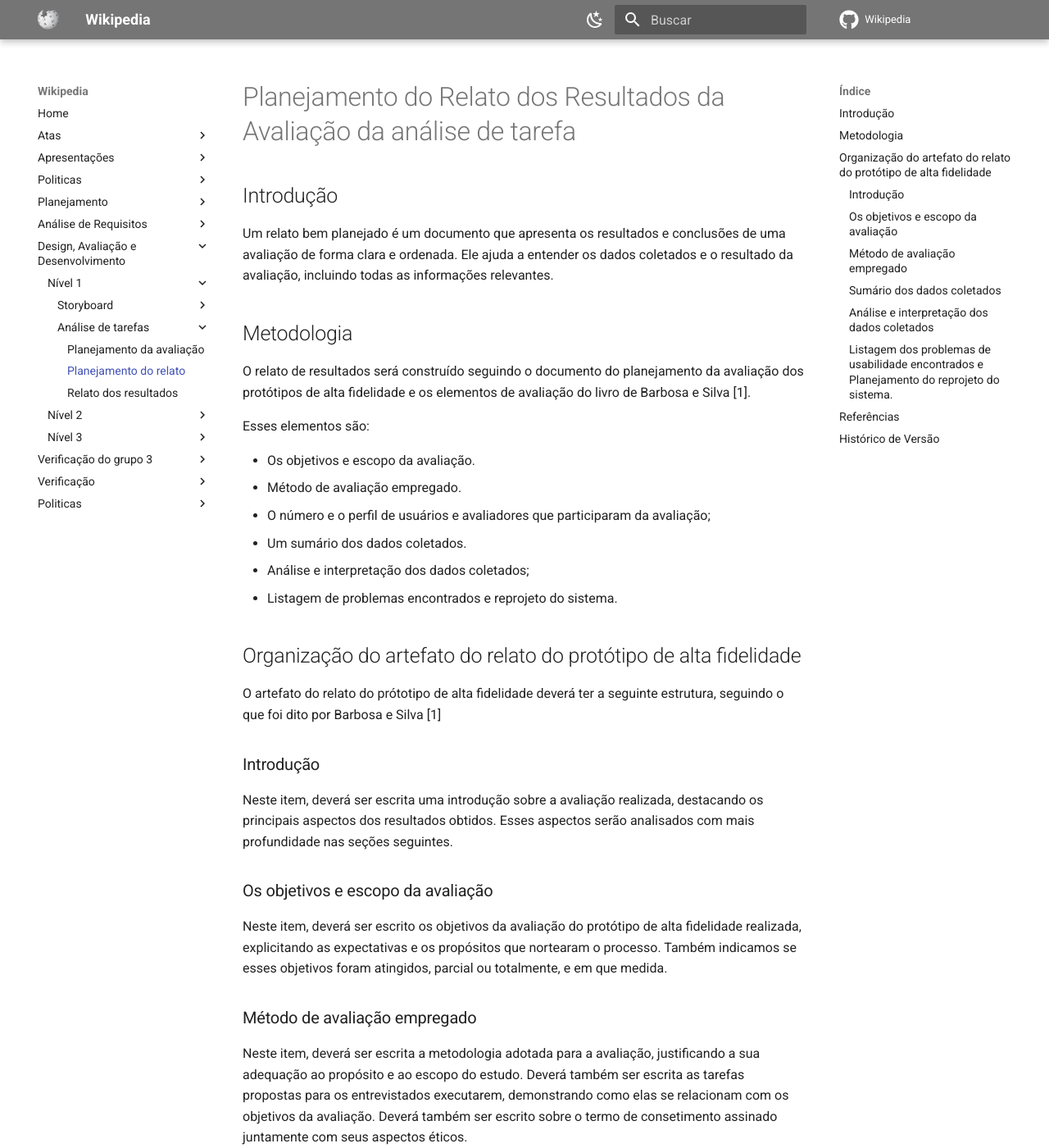
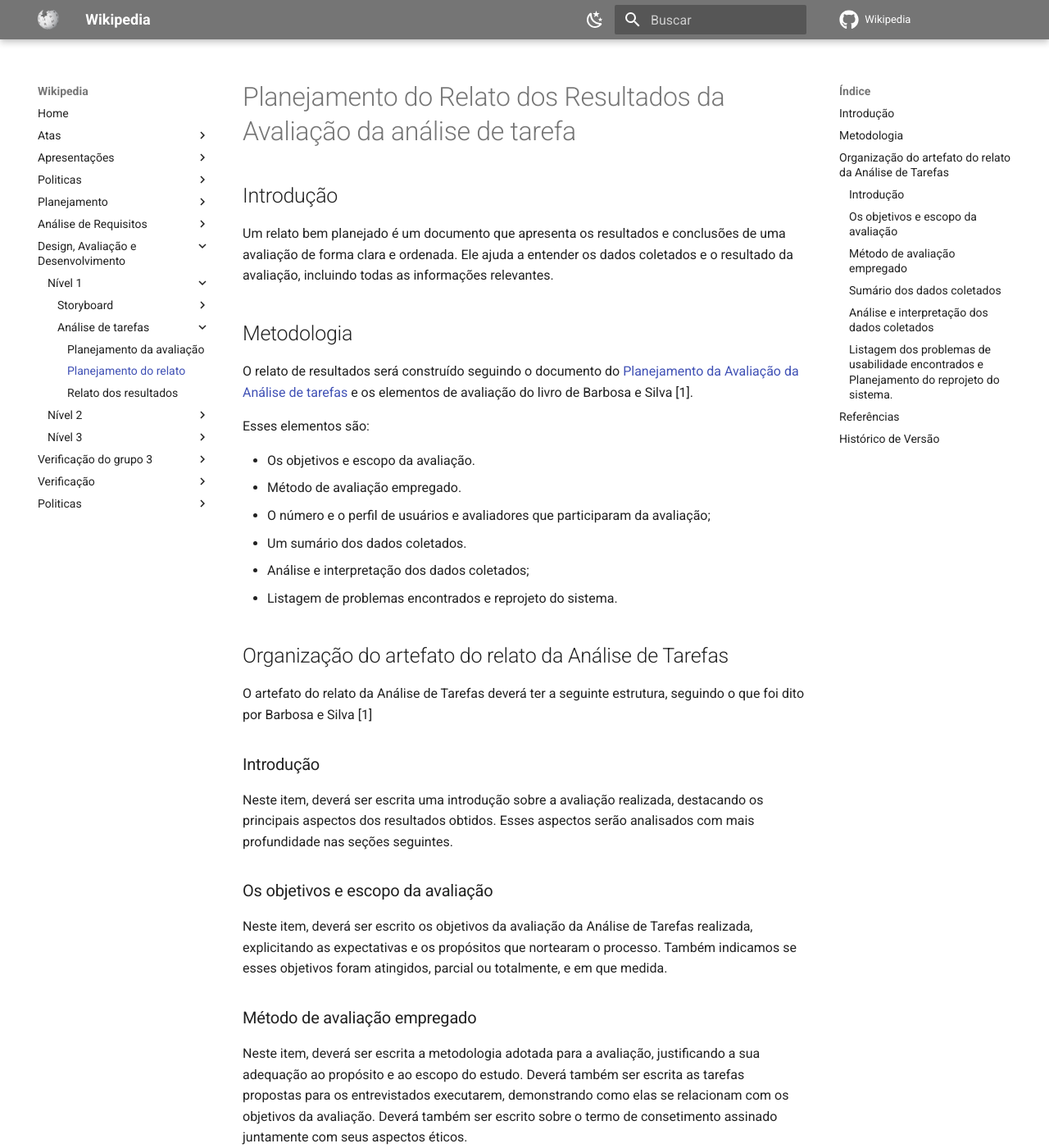
Before and after one commit to Interacao-Humano-Computador/2023.1-Wikipedia, an MkDocs documentation site: the page built from docs/design-avaliacao-desenvolvimento/nivel1/analiseDeTarefas/planejamentoResultadosAnalisesTarefas.md, in a window 1280 px wide and 1400 px high. Shown: the whole window at 82% size. Built offline with MkDocs 1.6.1 and Material for MkDocs 9.7.7, drawn with Linux system fonts in a browser that asks for light colours; comment, search, counter and statistics services are not loaded; some of the changed text lies outside the part shown.

Commit message:
correções no planejamento dos relatos

```diff
--- a/docs/design-avaliacao-desenvolvimento/nivel1/analiseDeTarefas/planejamentoResultadosAnalisesTarefas.md
+++ b/docs/design-avaliacao-desenvolvimento/nivel1/analiseDeTarefas/planejamentoResultadosAnalisesTarefas.md
@@ -6,7 +6,7 @@ Um relato bem planejado é um documento que apresenta os resultados e conclusõe
 
 ## Metodologia
 
-O relato de resultados será construído seguindo o documento do planejamento da avaliação dos protótipos de alta fidelidade e os elementos de avaliação do livro de Barbosa e Silva [1].
+O relato de resultados será construído seguindo o documento do [Planejamento da Avaliação da Análise de tarefas](../analiseDeTarefas/planejamentoDaAvaliacaoTarefas.md) e os elementos de avaliação do livro de Barbosa e Silva [1].
 
 Esses elementos são:
 
@@ -17,9 +17,9 @@ Esses elementos são:
 - Análise e interpretação dos dados coletados;
 - Listagem de problemas encontrados e reprojeto do sistema.
 
-## Organização do artefato do relato do protótipo de alta fidelidade
+## Organização do artefato do relato da Análise de Tarefas
 
-O artefato do relato do prótotipo de alta fidelidade deverá ter a seguinte estrutura, seguindo o que foi dito por Barbosa e Silva [1]
+O artefato do relato da Análise de Tarefas deverá ter a seguinte estrutura, seguindo o que foi dito por Barbosa e Silva [1]
 
 ### Introdução
 
@@ -27,7 +27,7 @@ Neste item, deverá ser escrita uma introdução sobre a avaliação realizada,
 
 ### Os objetivos e escopo da avaliação
 
-Neste item, deverá ser escrito os objetivos da avaliação do protótipo de alta fidelidade realizada, explicitando as expectativas e os propósitos que nortearam o processo. Também indicamos se esses objetivos foram atingidos, parcial ou totalmente, e em que medida.
+Neste item, deverá ser escrito os objetivos da avaliação da Análise de Tarefas realizada, explicitando as expectativas e os propósitos que nortearam o processo. Também indicamos se esses objetivos foram atingidos, parcial ou totalmente, e em que medida.
 
 ### Método de avaliação empregado
 
@@ -35,10 +35,10 @@ Neste item, deverá ser escrita a metodologia adotada para a avaliação, justif
 
 Por fim, deverá ter escrita em forma de tabela o cronograma da avaliação, especificando a data, o horário, o local, entrevistador e entrevistado.
 
-| Data              | Horário              | Local              | Entrevistador              | Entrevistado              | Termo de consetimento           |
-| ----------------- | -------------------- | ------------------ | -------------------------- | ------------------------- | ------------------------------- |
+| Data               | Horário                | Local                | Entrevistador               | Entrevistado                | Termo de consetimento           |
+| ------------------ | ----------------------- | -------------------- | --------------------------- | --------------------------- | ------------------------------- |
 | Data da reunião 1 | Horário da reunião 1 | Local da reunião 1 | Entrevistador da reunião 1 | Entrevistado da reunião 1 | Link do termo de consetimento 1 |
-| ...               | ...                  | ...                | ...                        | ...                       | ...                             |
+| ...                | ...                     | ...                  | ...                         | ...                         | ...                             |
 | Data da reunião N | Horário da reunião N | Local da reunião N | Entrevistador da reunião N | Entrevistado da reunião N | Link do termo de consetimento N |
 
 <div style="text-align: center">
@@ -54,13 +54,13 @@ Além disso, será dispobilizada a gravação de cada sessão de avaliação ant
 A apresentação dos dados deverá ser feita por meio de uma tabela padrão, encontrada na tabela 1.
 
 | Pergunta   | Entrevistado conseguiu realizar? | Observação das atividades do entrevistado | Sugestão de melhoria informada |
-| ---------- | -------------------------------- | ----------------------------------------- | ------------------------------ |
-| Pergunta 1 | Sim                              | Observação 1                              | Sugestão do entrevistado 1     |
-| Pergunta 2 | Não                              | Observação 2                              | Sugestão do entrevistado 2     |
-| Pergunta 3 | Sim                              |                                           |                                |
-| Pergunta 4 | Não                              |                                           |                                |
-| ...        | ....                             | ...                                       | ...                            |
-| Pergunta N | Resposta N                       | Observação N                              | Sugestão do entrevistado N     |
+| ---------- | -------------------------------- | ------------------------------------------- | ------------------------------- |
+| Pergunta 1 | Sim                              | Observação 1                             | Sugestão do entrevistado 1     |
+| Pergunta 2 | Não                             | Observação 2                             | Sugestão do entrevistado 2     |
+| Pergunta 3 | Sim                              |                                             |                                 |
+| Pergunta 4 | Não                             |                                             |                                 |
+| ...        | ....                             | ...                                         | ...                             |
+| Pergunta N | Resposta N                       | Observação N                             | Sugestão do entrevistado N     |
 
 <div style="text-align: center">
     <p> Tabela 2: Respostas do entrevistado [NomeDoEntrevistado] (Fonte: Autores. 2023).</p>
@@ -79,10 +79,10 @@ Neste item, deverá ser escrita uma análise dos dados coletados e identificar o
 Os problemas encontrados devem ser listados em uma tabela, seguindo os critérios de classificação e priorização.
 
 | Problema   | Onde se manifestou   | Problema de usabilidade afetado   | Sugestão de melhoria | Quem irá executar a refatoração |
-| ---------- | -------------------- | --------------------------------- | -------------------- | ------------------------------- |
-| Problema 1 | Onde se manifestou 1 | Problema de usabilidade afetado 1 | Sugestão 1           | Pessoa 1                        |
-| ...        | ...                  | ...                               | ...                  | ...                             |
-| Problema N | Onde se manifestou N | Problema de usabilidade afetado N | Sugestão N           | Pessoa N                        |
+| ---------- | -------------------- | --------------------------------- | --------------------- | ---------------------------------- |
+| Problema 1 | Onde se manifestou 1 | Problema de usabilidade afetado 1 | Sugestão 1           | Pessoa 1                           |
+| ...        | ...                  | ...                               | ...                   | ...                                |
+| Problema N | Onde se manifestou N | Problema de usabilidade afetado N | Sugestão N           | Pessoa N                           |
 
 <div style="text-align: center">
     <p> Tabela 3: Problemas encontrados, sugestão de melhoria e quem irá realizar essa sugestão (Fonte: Autores. 2023).</p>
@@ -90,14 +90,13 @@ Os problemas encontrados devem ser listados em uma tabela, seguindo os critério
 
 ## Referências
 
-- Barbosa, S. D. J.; Silva, B. S. da; Silveira, M. S.; Gasparini, I.; Darin, T.; Barbosa, G. D. J. Interação Humano-Computador e Experiência do usuário. Autopublicação. 2021
-- TERA. Prototipagem de alta fidelidade: o que é, quando, por que e como usar? Medium. Disponível em: [https://medium.com/somos-tera/prototipagem-de-alta-fidelidade-635d745b662b](https://medium.com/somos-tera/prototipagem-de-alta-fidelidade-635d745b662b). Acesso em: 10 jun. 2023.
+- Barbosa, S. D. J.; Silva, B. S. da; Silveira, M. S.; Gasparini, I.; Darin, T.; Barbosa, G. D. J. Interação Humano-Computador e Experiência do usuário. Autopublicação. 2021.
 
 ## Histórico de Versão
 
 | Versão | Data       | Descrição                                          | Autor(es)    | Revisor(es) |
-| ------ | ---------- | -------------------------------------------------- | ------------ | ----------- |
-| 1.0    | 20/05/2023 | Criação do documento                               | Lucas        | Ana         |
-| 1.1    | 03/06/2023 | Refatoração total do documento                     | Lucas        | Ana         |
-| 1.2    | 19/06/2023 | Refatoração do artefato conforme verificação       | Lucas        | Gabriel     |
-| 1.3    | 04/07/2023 | Refatoração do artefato conforme o livro da Simone | Lucas, Pedro | Gabriel     |
+| ------- | ---------- | ---------------------------------------------------- | ------------ | ----------- |
+| 1.0     | 20/05/2023 | Criação do documento                               | Lucas        | Ana         |
+| 1.1     | 03/06/2023 | Refatoração total do documento                     | Lucas        | Ana         |
+| 1.2     | 19/06/2023 | Refatoração do artefato conforme verificação     | Lucas        | Gabriel     |
+| 1.3     | 04/07/2023 | Refatoração do artefato conforme o livro da Simone | Lucas, Pedro | Gabriel     |
```
Also changed, not shown: docs/design-avaliacao-desenvolvimento/nivel1/storyboard/planejamentoResultadosAvaliacaoStoryboard.md (+6 -7 lines), docs/design-avaliacao-desenvolvimento/nivel2/prototipoDePapel/planejamentoRelatoResultadosAvaliacaoPrototipoPapel.md (+5 -6 lines), docs/design-avaliacao-desenvolvimento/nivel3/planejamentoRelatoResultadosAvaliacaoPrototipoDeAltaFidelidade.md (+1 -1 lines).
